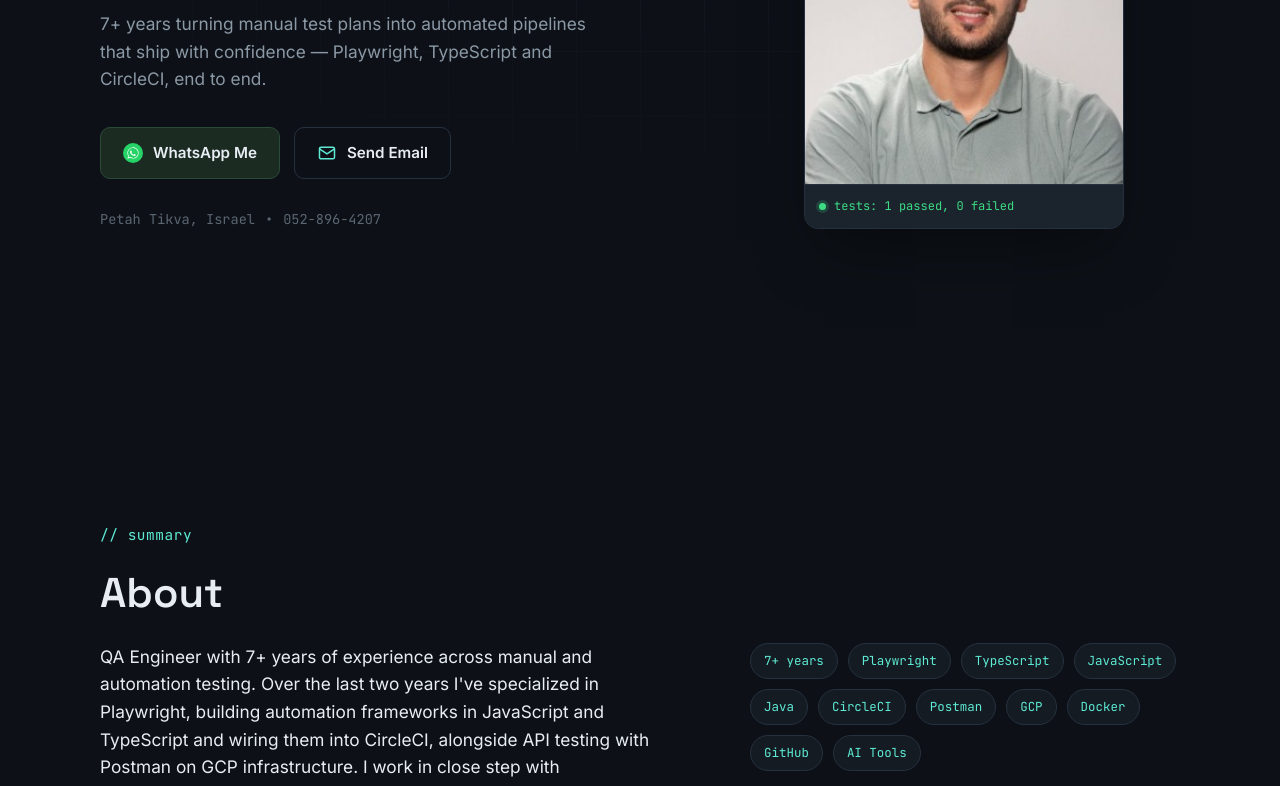
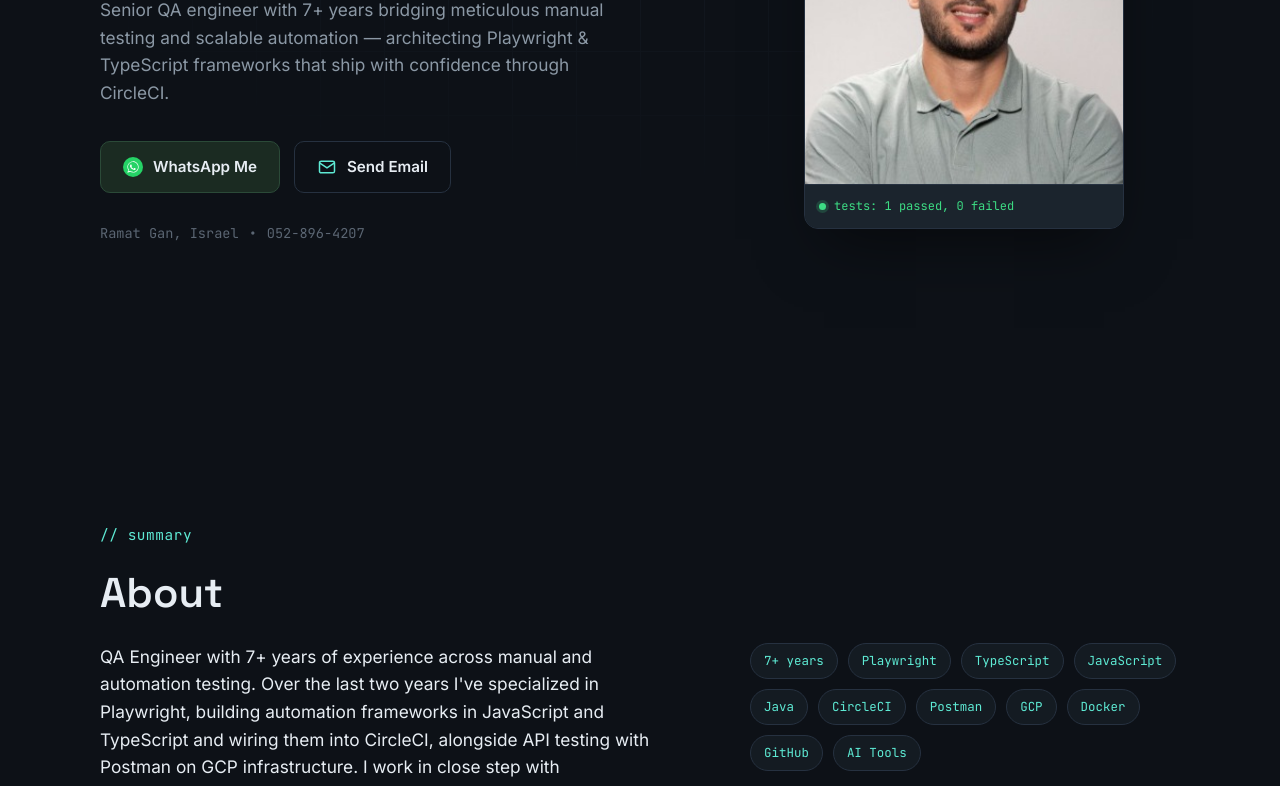
Before and after one commit to adizimhi193/adizimhi-cv.github.io, a plain HTML site: page index.html in a window 1280 px wide. Shown: the part 397-1183 px from the top of the page. Drawn offline with Linux system fonts and the light colour scheme.

Commit message:
Update index.html

```diff
--- a/index.html
+++ b/index.html
@@ -59,7 +59,7 @@
       <p class="eyebrow mono" data-en="$ whoami" data-he="$ מי_אני">$ whoami</p>
       <h1 class="hero-name">Adi Zimhi</h1>
       <h2 class="hero-title" data-en="QA Automation Engineer" data-he="מהנדס בדיקות ואוטומציה">QA Automation Engineer</h2>
-      <p class="hero-pitch" data-en="7+ years turning manual test plans into automated pipelines that ship with confidence — Playwright, TypeScript and CircleCI, end to end." data-he="7+ שנות ניסיון בהפיכת תוכניות בדיקה ידניות לצנרות אוטומציה שרצות בביטחון — Playwright, TypeScript ו-CircleCI מקצה לקצה.">7+ years turning manual test plans into automated pipelines that ship with confidence — Playwright, TypeScript and CircleCI, end to end.</p>
+      <p class="hero-pitch" data-en="Senior QA engineer with 7+ years bridging meticulous manual testing and scalable automation — architecting Playwright &amp; TypeScript frameworks that ship with confidence through CircleCI." data-he="מהנדס בדיקות בכיר עם ניסיון של 7+ שנים, המשלב בדיקות ידניות קפדניות עם אוטומציה בקנה מידה רחב — בונה תשתיות Playwright ו-TypeScript שרצות בביטחון מלא דרך CircleCI.">Senior QA engineer with 7+ years bridging meticulous manual testing and scalable automation — architecting Playwright &amp; TypeScript frameworks that ship with confidence through CircleCI.</p>
 
       <div class="hero-cta">
         <a class="btn btn-whatsapp" href="https://wa.me/972528964207" target="_blank" rel="noopener">
@@ -80,9 +80,9 @@
       </div>
 
       <div class="hero-meta mono">
-        <span data-en="Petah Tikva, Israel" data-he="פתח תקווה, ישראל">Petah Tikva, Israel</span>
+        <span class="meta-strong" data-en="Ramat Gan, Israel" data-he="רמת גן, ישראל">Ramat Gan, Israel</span>
         <span class="dot">•</span>
-        <span>052-896-4207</span>
+        <span class="meta-strong">052-896-4207</span>
       </div>
     </div>
 
@@ -348,9 +348,9 @@
     </div>
 
     <div class="contact-meta mono reveal">
-      <span data-en="Petah Tikva, Israel" data-he="פתח תקווה, ישראל">Petah Tikva, Israel</span>
+      <span class="meta-strong" data-en="Ramat Gan, Israel" data-he="רמת גן, ישראל">Ramat Gan, Israel</span>
       <span class="dot">•</span>
-      <span>052-896-4207</span>
+      <span class="meta-strong">052-896-4207</span>
     </div>
   </div>
 </section>
```
